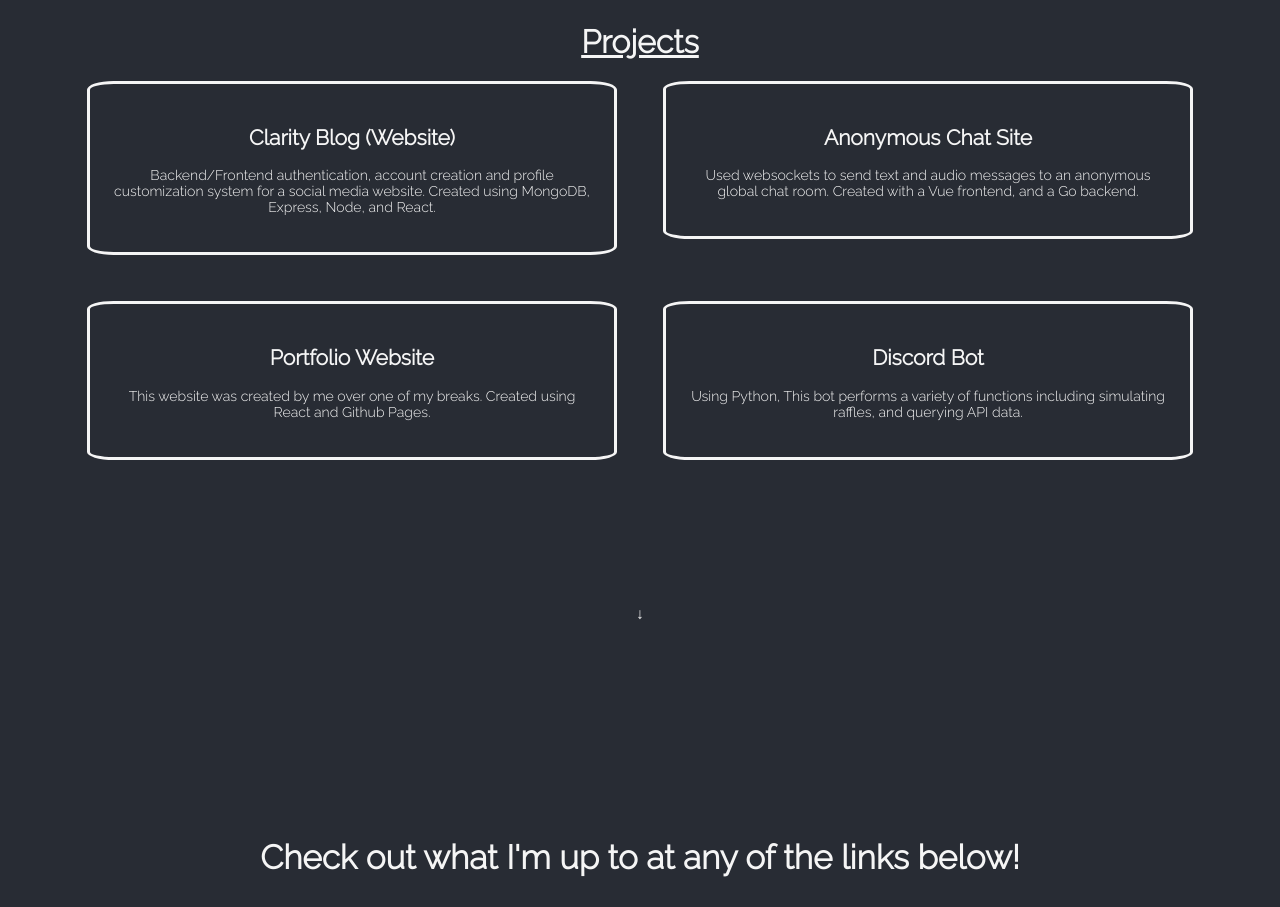
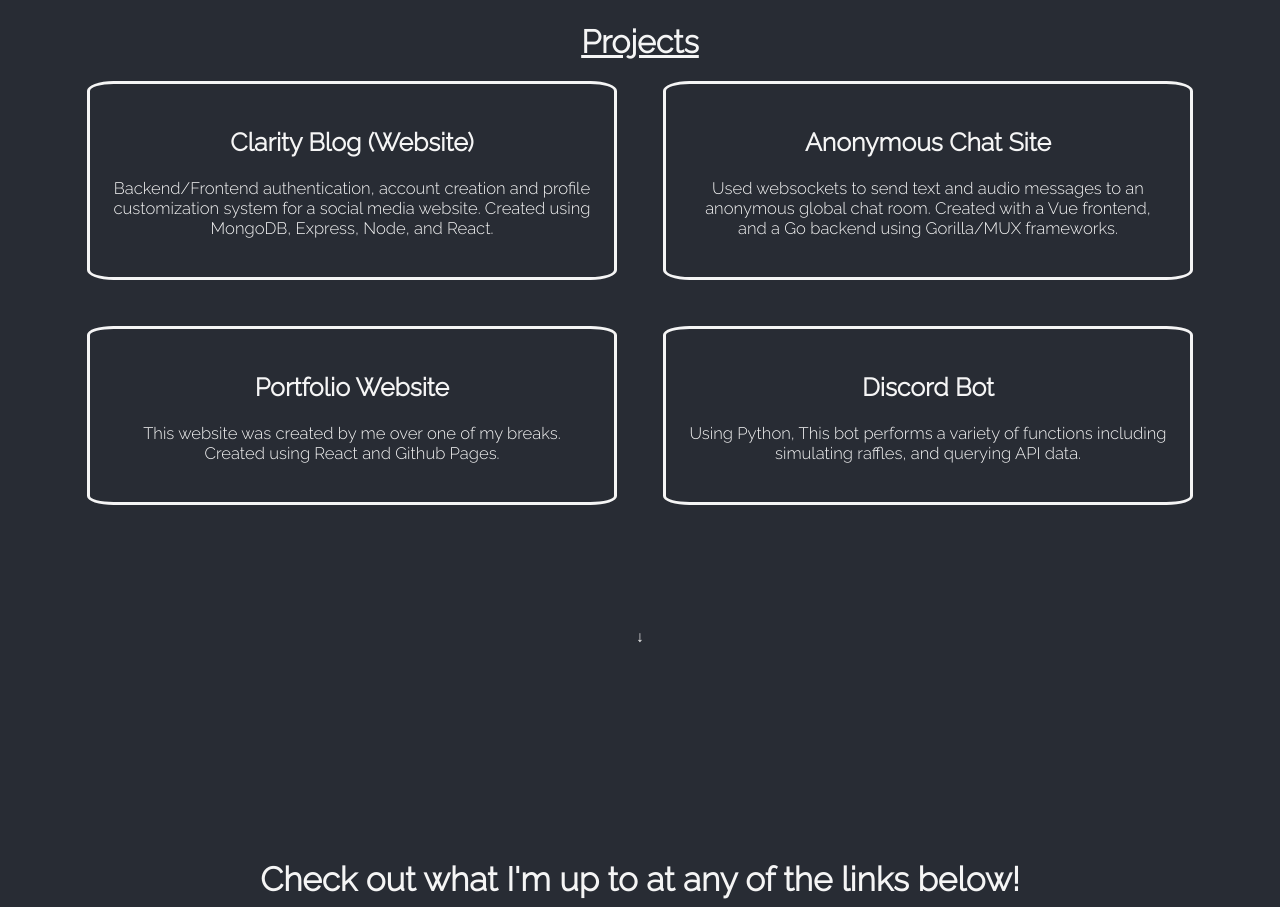
Before and after one commit to lucasabr/portfolio-site, a JavaScript app in the folder portfolio/: page / in a window 1280 px wide. Shown: the part 1600-2507 px from the top of the page. Built offline with nearby package versions, Linux system fonts and the light colour scheme; the HTML template or start-up script is replaced by a standard one; a web font is replaced by a local one.

Commit message:
fix font size

```diff
--- a/portfolio/src/App.css
+++ b/portfolio/src/App.css
@@ -55,7 +55,7 @@ h3 {
 
 .ProjectsBox {
   margin-top: -2%;
-  margin-bottom: 5%;
+  margin-bottom: 3%;
   justify-content: center;
   align-content: center;
   display: flex;
@@ -81,7 +81,7 @@ h3 {
 }
 
 .ProjectInfo {
-  font-size: 1.1vw;
+  font-size: 1.3vw;
   justify-content: center;
 }
 
@@ -206,7 +206,8 @@ a {
 
   nav li {
     padding: 4vw;
-    margin: 0, 3.2vw;
+    margin-left: 1.5vw;
+    margin-right: 1.5vw;
   }
 
   a{
--- a/portfolio/src/Content/projects.json
+++ b/portfolio/src/Content/projects.json
@@ -7,7 +7,7 @@
         },
         {
             "title": "Anonymous Chat Site",
-            "desc": "Used websockets to send text and audio messages to an anonymous global chat room. Created with a Vue frontend, and a Go backend.",
+            "desc": "Used websockets to send text and audio messages to an anonymous global chat room. Created with a Vue frontend, and a Go backend using Gorilla/MUX frameworks.",
             "link": "https://github.com/lucasabr/chat-app"
         },
         {
```
